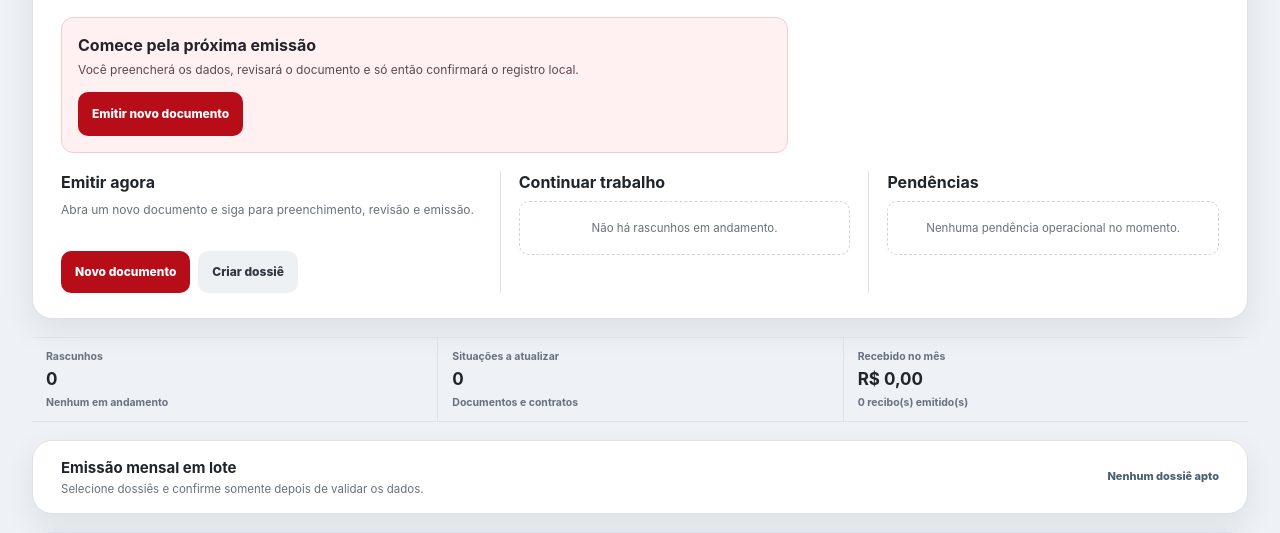
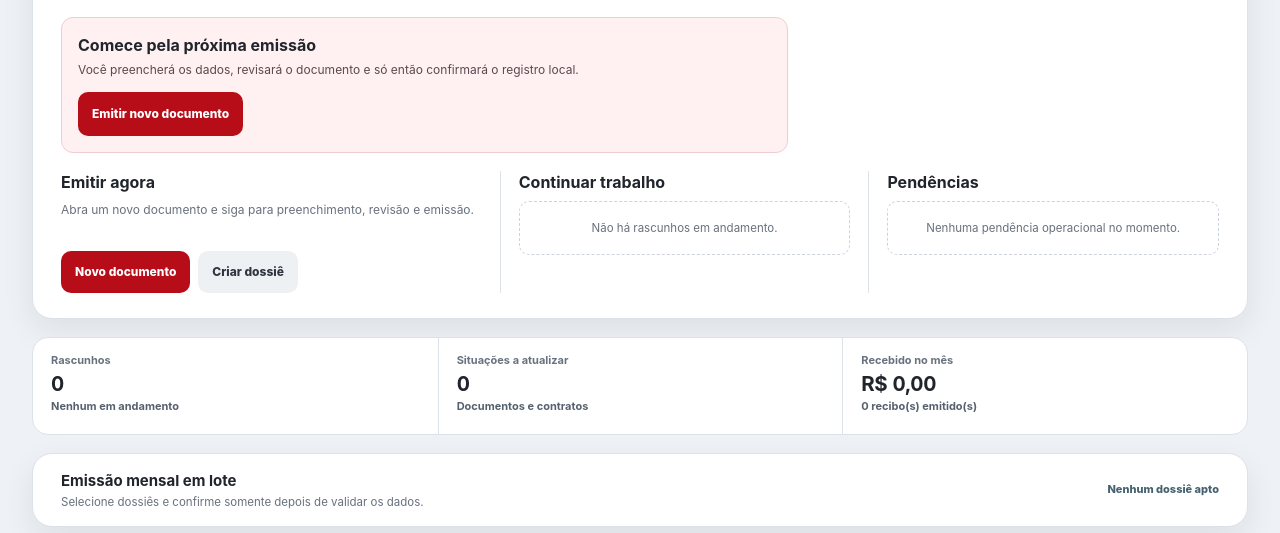
Before and after one commit to Gabpires/Gerador-de-documentos, a website built with Vite: page src/index.html in a window 1280 px wide. Shown: the part 259-792 px from the top of the page. Built offline with nearby package versions, Linux system fonts and the light colour scheme; files whose address does not match are found by name.

Commit message:
feat: enhance management KPI styling and layout for improved visibility

```diff
--- a/src/styles/styles.css
+++ b/src/styles/styles.css
@@ -2417,10 +2417,16 @@ summary:focus-visible,
   display: grid;
   grid-template-columns: repeat(3, minmax(0, 1fr));
   gap: 0;
-  border-block: 1px solid var(--border);
+  overflow: hidden;
+  border: 1px solid var(--border);
+  border-radius: 16px;
+  background: #fff;
 }
 .management-kpi {
-  padding: 11px 14px;
+  display: grid;
+  align-content: start;
+  min-height: 96px;
+  padding: 15px 18px;
   border: 0;
   border-radius: 0;
   background: transparent;
@@ -2430,13 +2436,25 @@ summary:focus-visible,
   border-left: 1px solid var(--border);
 }
 .management-kpi strong {
-  margin: 3px 0;
+  margin: 5px 0 4px;
   color: var(--text);
-  font-size: 17px;
-}
-.management-kpi span,
+  font-size: clamp(20px, 1.6vw, 24px);
+  font-variant-numeric: tabular-nums;
+  letter-spacing: -0.02em;
+  line-height: 1.1;
+}
+.management-kpi span {
+  color: var(--muted);
+  font-size: 11px;
+  font-weight: 750;
+  line-height: 1.35;
+}
 .management-kpi small {
-  font-size: 10.5px;
+  align-self: end;
+  color: #56616e;
+  font-size: 11px;
+  font-weight: 650;
+  line-height: 1.35;
 }
 .management-disclosure {
   padding: 0;
@@ -2524,8 +2542,7 @@ summary:focus-visible,
   }
   .management-task + .management-task,
   .management-kpi + .management-kpi {
-    padding-top: 16px;
-    padding-left: 0;
+    padding: 15px 18px;
     border-top: 1px solid var(--border);
     border-left: 0;
   }
@@ -3541,7 +3558,7 @@ summary:focus-visible,
   grid-template-columns: repeat(5, minmax(0, 1fr));
   gap: 12px;
 }
-.management-kpi {
+.management-kpis .management-kpi {
   min-width: 0;
   padding: 16px;
   border: 1px solid var(--border);
@@ -3549,14 +3566,14 @@ summary:focus-visible,
   background: #fff;
   box-shadow: var(--ui-shadow);
 }
-.management-kpi span,
-.management-kpi small {
+.management-kpis .management-kpi span,
+.management-kpis .management-kpi small {
   display: block;
   color: var(--muted);
   font-size: 10.5px;
   font-weight: 750;
 }
-.management-kpi strong {
+.management-kpis .management-kpi strong {
   display: block;
   margin: 7px 0 4px;
   overflow: hidden;
@@ -4072,35 +4089,6 @@ summary:focus-visible,
   }
 }
 
-/* Densidade final da Gestão: indicadores informam, sem competir com tarefas. */
-.management-kpi {
-  padding: 11px 14px;
-  border: 0;
-  border-radius: 0;
-  background: transparent;
-  box-shadow: none;
-}
-.management-kpi + .management-kpi {
-  border-left: 1px solid var(--border);
-}
-.management-kpi strong {
-  margin: 3px 0;
-  color: var(--text);
-  font-size: 17px;
-}
-.management-kpi span,
-.management-kpi small {
-  font-size: 10.5px;
-}
-@media (max-width: 767px) {
-  .management-kpi + .management-kpi {
-    padding-top: 16px;
-    padding-left: 14px;
-    border-top: 1px solid var(--border);
-    border-left: 0;
-  }
-}
-
 /* Navegação compacta: cada categoria abre somente seus destinos. */
 .app-tabs {
   align-items: center;
```
